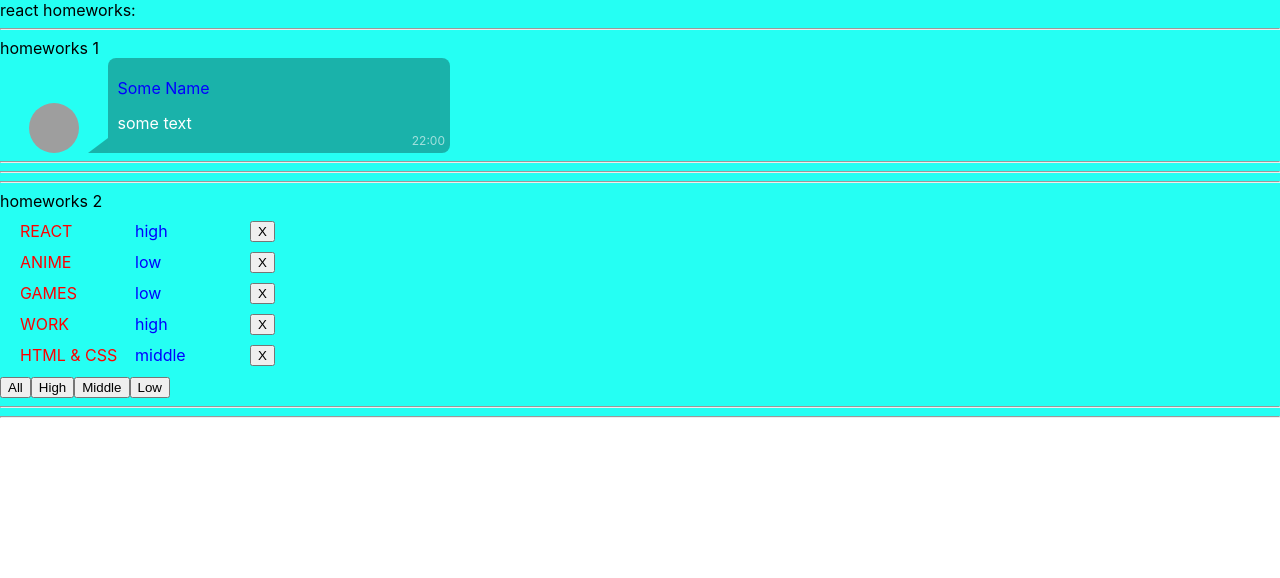
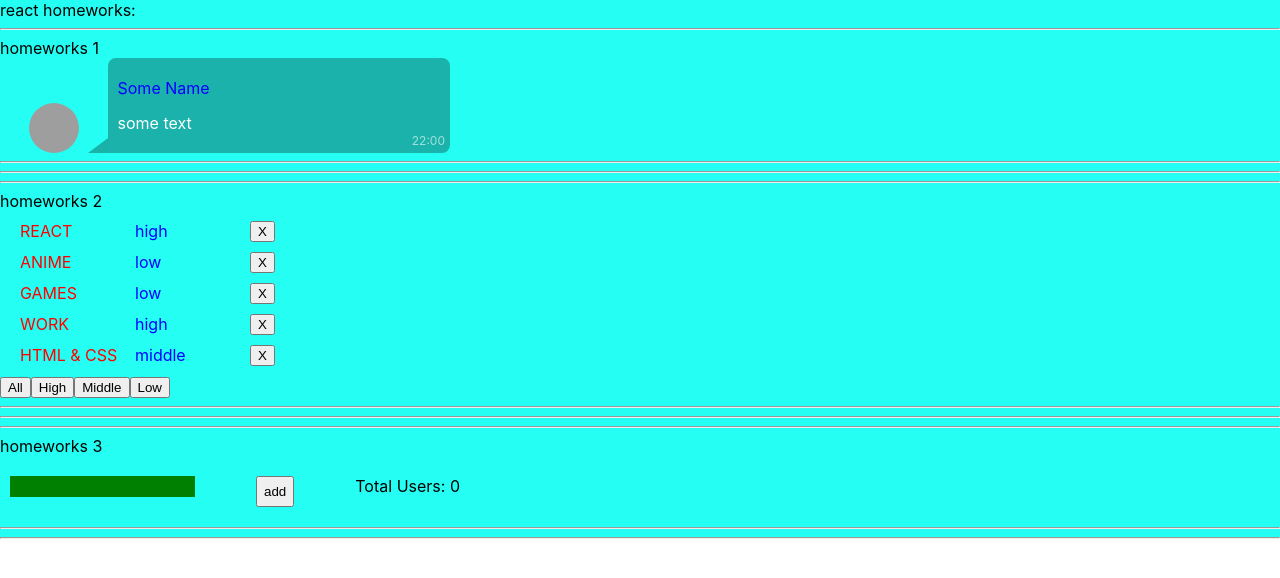
Before and after one commit to Sergey-Rimsha/homeWorks_Ignat, a React (Create React App) app: page / in a window 1280 px wide. Shown: the top 578 px of the page. Built offline with nearby package versions, Linux system fonts and the light colour scheme; grey boxes are pictures that could not be loaded.

Commit message:
lesson_home_work 3

```diff
--- a/package.json
+++ b/package.json
@@ -10,10 +10,12 @@
     "@types/node": "^16.7.13",
     "@types/react": "^17.0.20",
     "@types/react-dom": "^17.0.9",
+    "@types/uuid": "^8.3.4",
     "react": "^17.0.2",
     "react-dom": "^17.0.2",
     "react-scripts": "5.0.0",
     "typescript": "^4.4.2",
+    "uuid": "^8.3.2",
     "web-vitals": "^2.1.0"
   },
   "scripts": {
--- a/src/p1-main/m1-ui/u1-app/App.tsx
+++ b/src/p1-main/m1-ui/u1-app/App.tsx
@@ -2,6 +2,7 @@ import React from 'react'
 import s from './App.module.css'
 import HW1 from '../../../p2-homeworks/h1/HW1'
 import HW2 from "../../../p2-homeworks/h2/HW2";
+import HW3 from "../../../p2-homeworks/h3/HW3";
 
 function App() {
     return (
@@ -9,8 +10,9 @@ function App() {
             <div>react homeworks:</div>
             {/*дз№1 выполнено*/}
             <HW1/>
+            {/*дз№2 выполнено*/}
             <HW2/>
-            {/*<HW3/>*/}
+            <HW3/>
             {/*<HW4/>*/}
             {/*<HW5/>*/}
 
--- a/src/p2-homeworks/h3/Greeting.module.css
+++ b/src/p2-homeworks/h3/Greeting.module.css
@@ -1,7 +1,32 @@
-.someClass {
+.greeting {
+    width: 450px;
+    display: flex;
+    justify-content: space-between;
+    margin: 20px 10px;
 
 }
 
+.inputWrap {
+    display: flex;
+    flex-direction: column;
+}
+
+.inputWrap span {
+    margin-top: 10px;
+}
+
 .error {
-    border: 1px solid red;
+    border: 2px solid red;
+    background-color: red;
 }
+
+.right {
+    border: 2px solid green;
+    background-color: green;
+    color: #25fff3;
+}
+
+.errorMessage {
+    color: red;
+    text-transform: uppercase;
+}
--- a/src/p2-homeworks/h3/Greeting.tsx
+++ b/src/p2-homeworks/h3/Greeting.tsx
@@ -1,26 +1,29 @@
-import React from 'react'
+import React, {ChangeEvent, KeyboardEvent} from 'react'
 import s from './Greeting.module.css'
 
 type GreetingPropsType = {
-    name: any // need to fix any
-    setNameCallback: any // need to fix any
-    addUser: any // need to fix any
-    error: any // need to fix any
-    totalUsers: any // need to fix any
+    name: string // need to fix any
+    setNameCallback: (e: ChangeEvent<HTMLInputElement>) => void// need to fix any
+    addUser: () => void // need to fix any
+    error: string // need to fix any
+    totalUsers: number   // need to fix any
+    onKeyPressHandler: (e: KeyboardEvent<HTMLInputElement>) => void
 }
 
 // презентационная компонента (для верстальщика)
 const Greeting: React.FC<GreetingPropsType> = (
-    {name, setNameCallback, addUser, error, totalUsers} // деструктуризация пропсов
+    {name, setNameCallback, addUser, error, totalUsers, onKeyPressHandler} // деструктуризация пропсов
 ) => {
-    const inputClass = s.error // need to fix with (?:)
+    const inputClass = error ? s.error : s.right; // need to fix with (?:)
 
     return (
-        <div>
-            <input value={name} onChange={setNameCallback} className={inputClass}/>
-            <span>{error}</span>
-            <button onClick={addUser}>add</button>
-            <span>{totalUsers}</span>
+        <div className={s.greeting}>
+            <div className={s.inputWrap}>
+                <input value={name} onKeyPress={onKeyPressHandler} onChange={setNameCallback} className={inputClass}/>
+                <span className={s.errorMessage}>{error}</span>
+            </div>
+            <button disabled={!!error} onClick={addUser}>add</button>
+            <span>{`Total Users: ${totalUsers}`}</span>
         </div>
     )
 }
--- a/src/p2-homeworks/h3/GreetingContainer.tsx
+++ b/src/p2-homeworks/h3/GreetingContainer.tsx
@@ -1,9 +1,10 @@
-import React, {useState} from 'react'
+import React, {useState, ChangeEvent, KeyboardEvent} from 'react'
 import Greeting from './Greeting'
+import {UserType} from "./HW3";
 
 type GreetingContainerPropsType = {
-    users: any // need to fix any
-    addUserCallback: any // need to fix any
+    users: Array<UserType> // need to fix any
+    addUserCallback: (name: string) => void // need to fix any
 }
 
 // более простой и понятный для новичков
@@ -12,17 +13,38 @@ type GreetingContainerPropsType = {
 // более современный и удобный для про :)
 // уровень локальной логики
 const GreetingContainer: React.FC<GreetingContainerPropsType> = ({users, addUserCallback}) => { // деструктуризация пропсов
-    const [name, setName] = useState<any>('') // need to fix any
-    const [error, setError] = useState<any>('') // need to fix any
+    const [name, setName] = useState<string>('') // need to fix any
+    const [error, setError] = useState<string>('') // need to fix any
 
-    const setNameCallback = (e: any) => { // need to fix any
-        setName('') // need to fix
-    }
-    const addUser = () => {
-        alert(`Hello  !`) // need to fix
+    const setNameCallback = (e: ChangeEvent<HTMLInputElement>) => { // need to fix any
+        let changeName = e.currentTarget.value;
+        if (e.currentTarget.value[changeName.length - 1] === ' ') {
+            setError('name is require!')
+        } else if (changeName !== ' ') {
+            setError('')
+            setName(changeName);
+        }
+         // need to fix
     }
 
-    const totalUsers = 0 // need to fix
+    const onKeyPressHandler = (e: KeyboardEvent<HTMLInputElement>) => {
+        if (e.key === 'Enter') {
+            addUser();
+        }
+    }
+
+    const addUser = () => {
+        if (name !== '') {
+            addUserCallback(name);
+            alert(`Hello ${name} !`); // need to fix
+            setName('');
+        } else {
+            setError('name is require!')
+        }
+
+    }
+
+    const totalUsers = users.length; // need to fix
 
     return (
         <Greeting
@@ -31,6 +53,7 @@ const GreetingContainer: React.FC<GreetingContainerPropsType> = ({users, addUser
             addUser={addUser}
             error={error}
             totalUsers={totalUsers}
+            onKeyPressHandler={onKeyPressHandler}
         />
     )
 }
--- a/src/p2-homeworks/h3/HW3.tsx
+++ b/src/p2-homeworks/h3/HW3.tsx
@@ -1,18 +1,19 @@
 import React, {useState} from 'react'
 import GreetingContainer from './GreetingContainer'
+import {v1} from "uuid";
 
 // types
 export type UserType = {
-    _id: any // need to fix any
-    name: any // need to fix any
+    _id: string // need to fix any
+    name: string // need to fix any
 }
 
 // уровень работы с глобальными данными
 function HW3() {
-    const [users, setUsers] = useState<any>([]) // need to fix any
+    const [users, setUsers] = useState<Array<UserType>>([]) // need to fix any
 
-    const addUserCallback = (name: any) => { // need to fix any
-        setUsers([]) // need to fix
+    const addUserCallback = (name: string) => { // need to fix any
+        setUsers([{_id: v1(), name: name}, ...users]) // need to fix
     }
 
     return (
```
Also changed, not shown: 2 other files (tests, documents, lock files or other folders).
